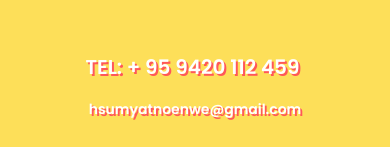
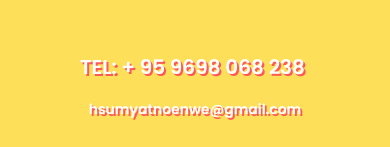
Before and after one commit to susuaungth/hsumyat.github.io, a plain HTML site: page index.html in a window 390 px wide. Shown: the part 5362-5509 px from the top of the page. Drawn offline with Linux system fonts and the light colour scheme.

Commit message:
Change Phone Number

```diff
--- a/index.html
+++ b/index.html
@@ -452,7 +452,7 @@
 								<div class="down-arrow">
 								</div>
 								<div class="phone-number">
-									<a href="tel:+959420112459">TEL: + 95 9420 112 459</a>
+									<a href="tel:+959698068238">TEL: + 95 9698 068 238</a>
 								</div>
 							</div>
 							<div class="message-float">
```
